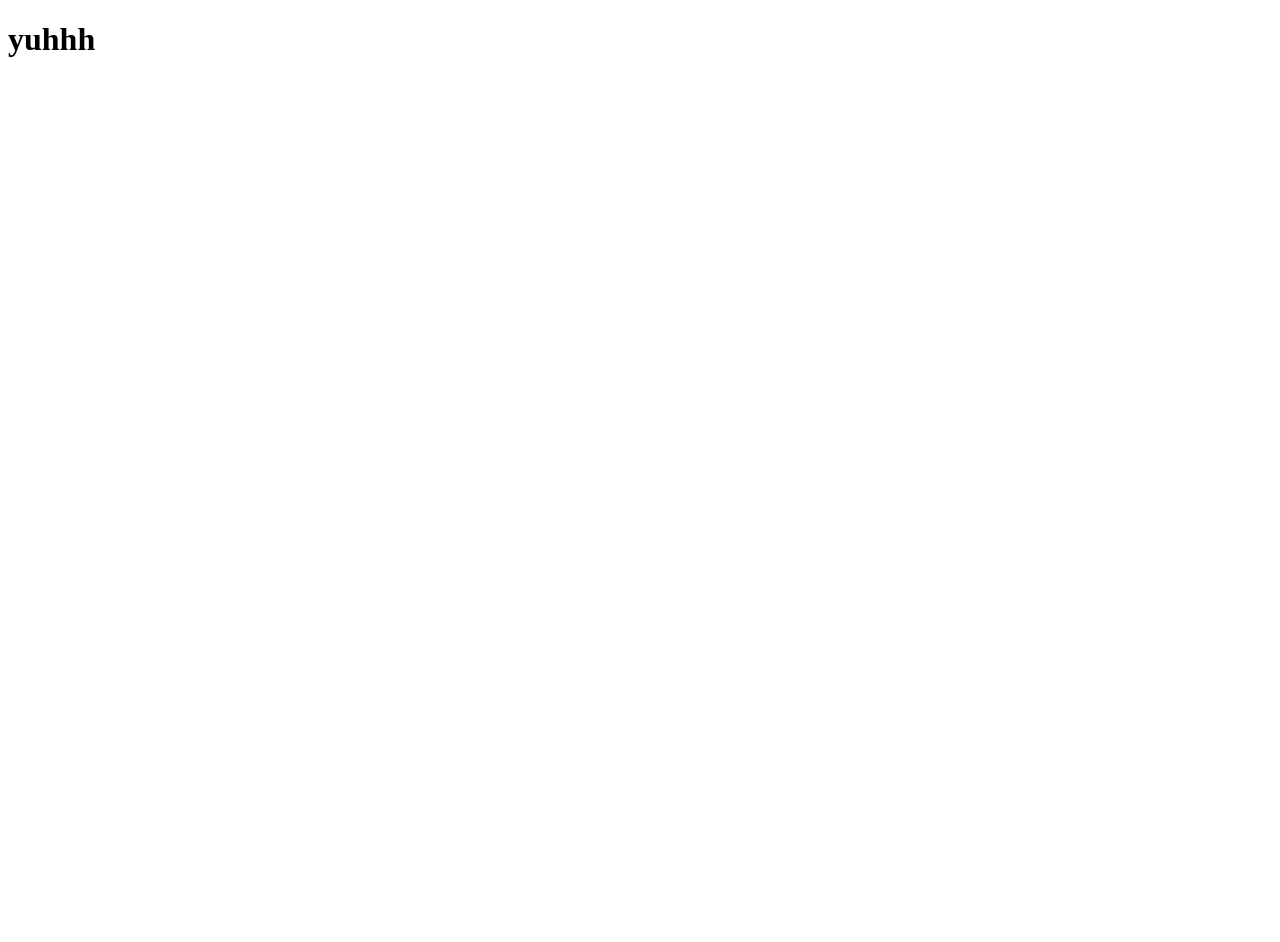
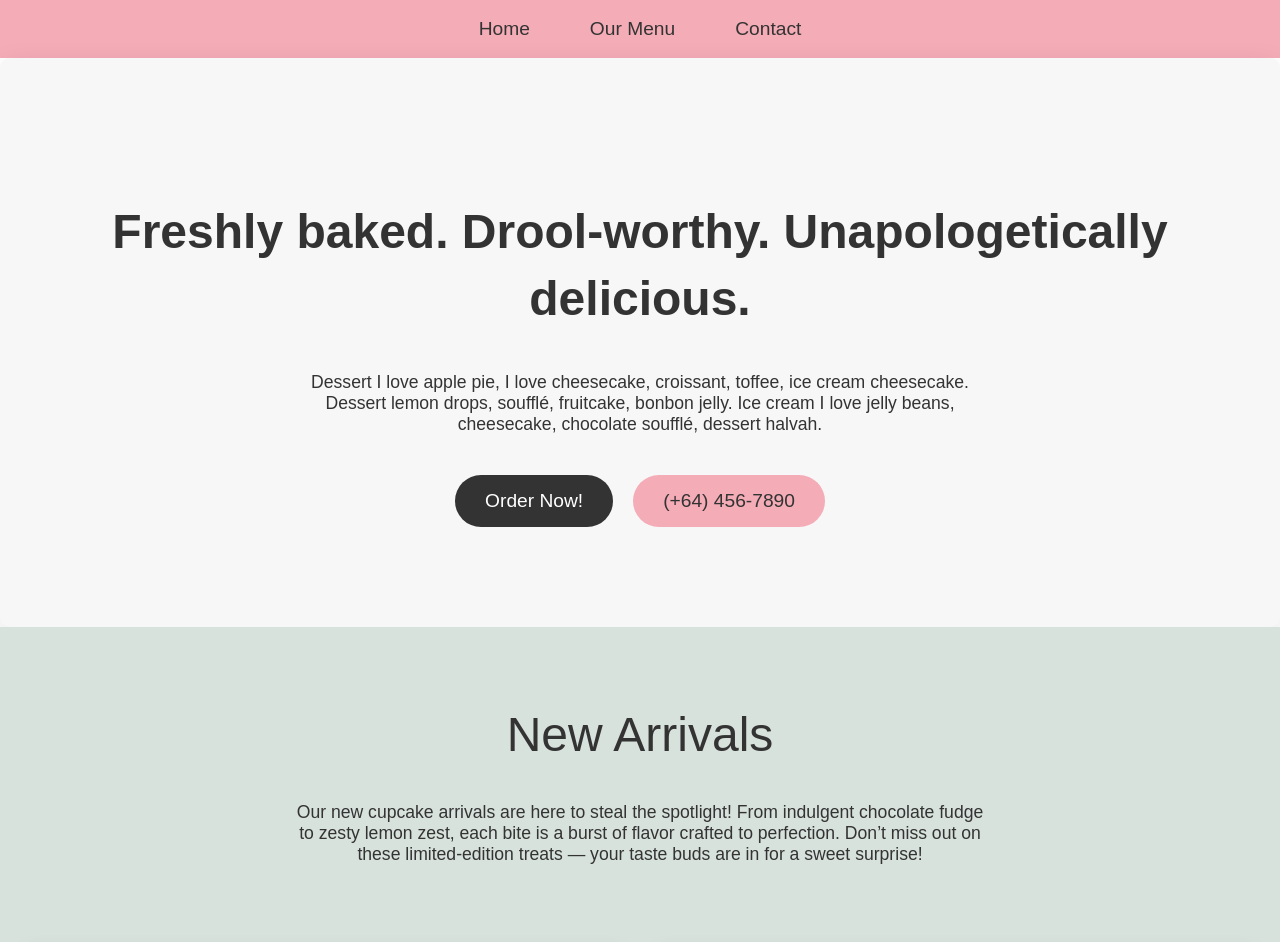
Before and after one commit to claudia-mitchell/cupcake-website, a plain HTML site: page index.html in a window 1280 px wide. Shown: the top 942 px of the page. Before the commit the page ends 800 px from the top, so only its background shows below. Drawn offline with Linux system fonts and the light colour scheme; a web font is replaced by a local one.

Commit message:
homepage updated

```diff
--- a/css/style.css
+++ b/css/style.css
@@ -0,0 +1,185 @@
+* {
+    box-sizing: border-box;
+}
+
+html,
+body {
+    margin: 0;
+    padding: 0;
+}
+
+:root {
+    --pale-green: #D8E2DC;
+    --light-pink: #FFCAD4;
+    --pink: #F4ACB7;
+    --gray-pink: #9D8189;
+}
+
+/* All Texts */
+
+h1,
+h2 {
+    font-family: "chill-script", sans-serif;
+    font-weight: 400;
+    font-style: normal;
+}
+
+p,
+a {
+    font-family: "elza-text", sans-serif;
+    font-weight: 400;
+    font-style: normal;
+}
+
+h2 {
+    font-size: xxx-large;
+    color: #333;
+}
+
+/* Navigation Bar */
+
+.nav-bar {
+    display: flex;
+    justify-content: center;
+    align-items: center;
+    gap: 20px;
+    padding: 10px;
+    background-color: #F4ACB7;
+}
+
+.nav-bar a {
+    text-decoration: none;
+    color: #333;
+    font-size: 1.2rem;
+    padding: 8px 15px;
+    transition: background-color 0.4s ease;
+    border-radius: 30px;
+    padding-inline: 20px;
+}
+
+.nav-bar a:hover {
+    background-color: #333;
+    color: white;
+    border-radius: 30px;
+}
+
+/* Welcome Section */
+
+.welcome {
+    text-align: center;
+    padding: 100px 20px;
+    background-color: #f7f7f7;
+    border-radius: 10px;
+    box-shadow: 0 10px 30px rgba(0, 0, 0, 0.1);
+}
+
+#welcome-message {
+    font-size: 3rem;
+    font-weight: bold;
+    color: #333;
+    margin-bottom: 40px;
+    line-height: 1.4;
+}
+
+.welcome p {
+    font-size: 1.1rem;
+    color: #333;
+    max-width: 700px;
+    margin: 0 auto 40px;
+}
+
+.button-container {
+    display: flex;
+    justify-content: center;
+    gap: 20px;
+}
+
+.btn {
+    padding: 15px 30px;
+    font-size: 1.2rem;
+    text-decoration: none;
+    border-radius: 30px;
+    color: white;
+    display: inline-block;
+    text-align: center;
+    transition: all 0.3s ease;
+}
+
+.btn-order {
+    background-color: #333;
+}
+
+.btn-phone {
+    background-color: #F4ACB7;
+    color: #333;
+}
+
+.btn:hover {
+    transform: scale(1.05);
+    box-shadow: 0 4px 15px rgba(0, 0, 0, 0.15);
+}
+
+/* New Arrivals Cards */
+
+.new-arrivals {
+    background-color: #D8E2DC;
+}
+
+.arrival-card:hover {
+    transform: translateY(-5px);
+}
+
+.new-arrivals {
+    padding: 40px 20px;
+    text-align: center;
+}
+
+#new-arrivals-text {
+    font-size: 1.1rem;
+    color: #333;
+    max-width: 700px;
+    margin: 0 auto 40px;
+    padding-bottom: 40px;
+}
+
+.new-arrivals-grid {
+    display: grid;
+    grid-template-columns: repeat(auto-fit, minmax(420px, 1fr));
+    gap: 24px;
+    margin-top: 30px;
+}
+
+.arrival-card {
+    background-color: white;
+    border-radius: 12px;
+    overflow: hidden;
+    box-shadow: 0 6px 20px rgba(0,0,0,0.08);
+    transition: transform 0.2s ease;
+    cursor: pointer;
+    display: flex;
+    flex-direction: column;
+    height: 460px;
+}
+
+.arrival-card img {
+    width: 100%;
+    height: 85%;
+    object-fit: cover;
+    display: block;
+}
+
+.arrival-card .card-content {
+    padding: 16px;
+    text-align: center;
+    background-color: rgba(255, 255, 255, 0.9);
+    color: black;
+    box-sizing: border-box;
+}
+
+
+
+/* Footer */
+footer {
+    text-align: center;
+    padding: 20px;
+}
--- a/index.html
+++ b/index.html
@@ -1,28 +1,81 @@
 <!DOCTYPE html>
 <html lang="en">
+
 <head>
     <meta charset="UTF-8">
     <meta name="viewport" content="width=device-width, initial-scale=1.0">
+
+    <link rel="stylesheet" href="css/style.css">
+    <link rel="stylesheet" href="https://use.typekit.net/zur8aqc.css">
+
     <title>Claudia - Cupcake Website</title>
 </head>
+
 <body>
-    <h1>yuhhh</h1>
     <!--NAV BAR-->
-    <!-- <nav>
-        <a href="#">Home</a>
-        <a href="#">Our Menu</a>
-        <a href="#">Contact</a>
-        <a href="#">FAQ</a>
-    </nav> -->
+    <header>
+        <nav class="nav-bar">
+            <a href="index.html">Home</a>
+            <a href="cupcakes.html">Our Menu</a>
+            <a href="contact.html">Contact</a>
+        </nav>
+    </header>
 
     <!--HERO SECTION-->
 
-    <section class="hero">
+    <main>
+        <section class="welcome">
+            <h1 id="welcome-message">Freshly baked. Drool-worthy. Unapologetically delicious.</h1>
+            <p>Dessert I love apple pie, I love cheesecake, croissant, toffee, ice cream cheesecake. Dessert lemon drops,
+                soufflé, fruitcake, bonbon jelly. Ice cream I love jelly beans, cheesecake, chocolate soufflé, dessert
+                halvah.</p>
+            <div class="button-container">
+                <a href="cupcakes.html" class="btn btn-order">Order Now!</a>
+                <a href="tel:+11234567890" class="btn btn-phone">(+64) 456-7890</a>
+            </div>
+        </section>
+    </main>
 
+
+    <!--NEW ARRIVALS SECTION-->
+    <section class="new-arrivals">
+        <h2>New Arrivals</h2>
+        <p id="new-arrivals-text">Our new cupcake arrivals are here to steal the spotlight! From indulgent chocolate fudge to zesty lemon zest, each bite is a burst of flavor crafted to perfection. Don’t miss out on these limited-edition treats — your taste buds are in for a sweet surprise!</p>
+        <div class="new-arrivals-grid">
+            <div class="arrival-card">
+                <img src="assets/berry-cupcake.PNG" alt="Berry Cupcake">
+                <p>Berry Cupcake</p>
+            </div>
+            <div class="arrival-card">
+                <img src="assets/chocolate-cupcake.png" alt="Chocolate Cupcake">
+                <p>Chocolate Cupcake</p>
+            </div>
+            <div class="arrival-card">
+                <img src="assets/cookie-cupcake.PNG" alt="Cookie Cupcake">
+                <p>Cookie's N Cream Cupcake</p>
+            </div>
+            <div class="arrival-card">
+                <img src="assets/peanut-cupcake.PNG" alt="Peanut Cupcake">
+                <p>Peanut Cupcake</p>
+            </div>
+            <div class="arrival-card">
+                <img src="assets/rainbow-cupcake.PNG" alt="Rainbow Cupcake">
+                <p>Rainbow Cupcake</p>
+            </div>
+            <div class="arrival-card">
+                <img src="assets/strawberry-cupcake.PNG" alt="Strawberry Cupcake">
+                <p>Strawberry Cupcake</p>
+            </div>
+        </div>
     </section>
 
 
 
+</body>
 
-</body>
+<footer>
+    <p>This website is a student project created for
+        educational purposes only.</p>
+</footer>
+
 </html>
```
Also changed, not shown: assets/chocolate-cupcake.png (added), 6 other files.
